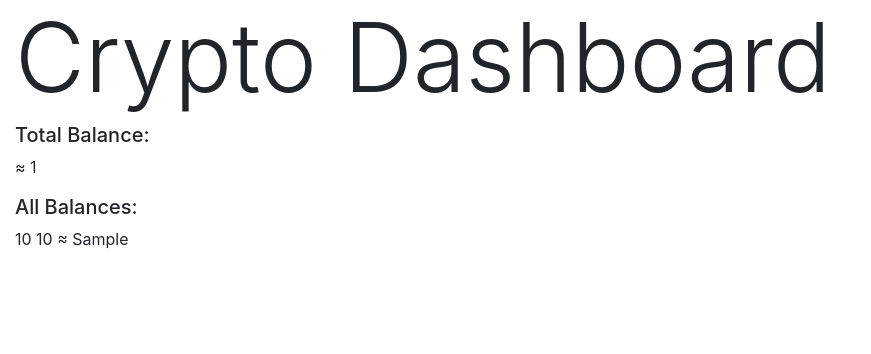
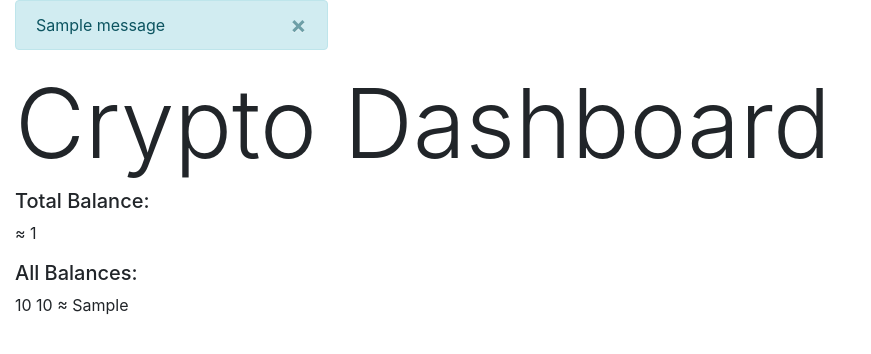
Before and after one commit to louislautz/Crypto-Dashboard, a Flask app: template Dashboard/templates/index.html in a window 1280 px wide. Shown: the part 56-410 px from the top of the page, without its empty margins (0-871 px from the left). Run offline with Flask 2, Linux system fonts and the light colour scheme; the template is opened without the code that fills it: most values are stand-ins (such as "Sample title", 1, 10 or a date in 2020); one stand-in notice (Sample message) is shown; some libraries are stand-ins or nearby versions.

Commit message:
Added flash message for the 'buy new coin' section

```diff
--- a/Dashboard/__init__.py
+++ b/Dashboard/__init__.py
@@ -9,6 +9,7 @@ from .views import mainRoutes   # This prevents circular imports
 app = Flask(__name__, template_folder='./templates')
 
 app.config.from_pyfile('../settings.py')
+app.secret_key = "ClfroxI$uFUH-sT=@Wiw"
 
 db.init_app(app)
 db.create_all(app=app)
--- a/Dashboard/templates/base.html
+++ b/Dashboard/templates/base.html
@@ -34,7 +34,7 @@
                 {% endif %}
               {% endfor %}
               <div class="dropdown-divider"></div>
-              <a class="dropdown-item text-light" href="#">Buy a new coin</a>
+              <a class="dropdown-item text-light" href="{{ url_for('mainRoutes.buy_coin') }}">Buy a new coin</a>
             </div>
           </li>
         </ul>
--- a/Dashboard/templates/index.html
+++ b/Dashboard/templates/index.html
@@ -2,6 +2,21 @@
 {% set active_page = "index" %}
 {% block title %}Home Page{% endblock %}
 {% block content %}
+
+    <!-- Flash messages -->
+    {% with messages = get_flashed_messages() %}
+        {% if messages %}
+            {% for msg in messages %}
+                <div class="alert alert-info alert-dismissible fade show w-25" role="alert">
+                    {{ msg }}
+                    <button type="button" class="close" data-dismiss="alert" aria-label="Close">
+                        <span aria-hidden="true">&times;</span>
+                    </button>
+                </div>
+            {% endfor %}
+        {% endif %}
+    {% endwith %}
+
     <h1 class="display-1">Crypto Dashboard</h1>
     <h5>Total Balance:</h5>
     <p>≈ {{totalBalance}}</p>
```
Also changed, not shown: Dashboard/views.py (+6 -1 lines).
